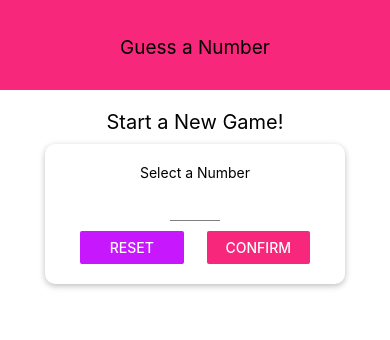
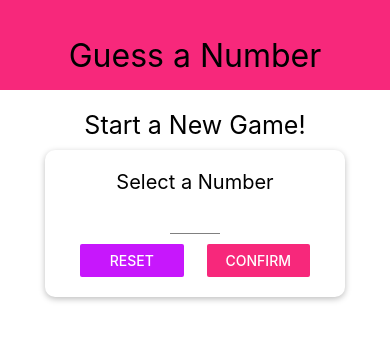
Before and after one commit to deegrams221/RN-Guess-Number, a React Native app: screen / in a window 390 px wide. Shown: the top 340 px of the page. Built offline with nearby package versions, Linux system fonts and the light colour scheme.

Commit message:
styled buttons and text

```diff
--- a/components/Header.js
+++ b/components/Header.js
@@ -21,7 +21,7 @@ const styles = StyleSheet.create({
   },
   headerTitle: {
     color: 'black',
-    fontSize: 19,
+    fontSize: 32,
   },
 });
 
--- a/constants/colors.js
+++ b/constants/colors.js
@@ -1,4 +1,5 @@
 export default {
   primary: '#f7287b',
   accent: '#c717fc',
+  secondary: '#fc17d2'
 };
--- /dev/null
+++ b/constants/fonts.js
@@ -0,0 +1,5 @@
+export default {
+  fontOne: 30,
+  fontTwo: 20,
+  fontThree: 10,
+};
--- a/screens/GameOverScreen.js
+++ b/screens/GameOverScreen.js
@@ -1,13 +1,19 @@
 import React from 'react';
 import { View, Text, StyleSheet, Button } from 'react-native';
+
+import Colors from '../constants/colors';
+import Fonts from '../constants/fonts';
+import Card from '../components/Card';
 
 const GameOverScreen = (props) => {
   return (
     <View style={styles.screen}>
-      <Text>The Game is Over!</Text>
-      <Text>Number of rounds: {props.roundsNumber}</Text>
-      <Text>Number was: {props.userNumber}</Text>
-      <Button title='NEW GAME' onPress={props.onRestart} />
+      <Card style={styles.infoCard}>
+        <Text style={styles.fontOne}>The Game is Over!</Text>
+        <Text style={styles.fontTwo}>Number of rounds: {props.roundsNumber}</Text>
+        <Text style={styles.fontTwo}>Number was: {props.userNumber}</Text>
+      </Card>
+      <View style={styles.button}><Button title='NEW GAME' onPress={props.onRestart} color={Colors.secondary} /></View>
     </View>
   );
 };
@@ -18,6 +24,20 @@ const styles = StyleSheet.create({
     justifyContent: 'center',
     alignItems: 'center',
   },
+  infoCard: {
+    width: '70%',
+    alignItems: 'center',
+  },
+  fontOne: {
+    fontSize: Fonts.fontOne,
+  },
+  fontTwo: {
+    fontSize: Fonts.fontTwo,
+  },
+  button: {
+    width: '45%',
+    marginTop: 10,
+  },
 });
 
 export default GameOverScreen;
--- a/screens/GameScreen.js
+++ b/screens/GameScreen.js
@@ -3,6 +3,8 @@ import { View, Text, StyleSheet, Button, Alert } from 'react-native';
 
 import NumberContainer from '../components/NumberContainer';
 import Card from '../components/Card';
+import Colors from '../constants/colors';
+import Fonts from '../constants/fonts';
 
 const generateRandomBetween = (min, max, exclude) => {
   min = Math.ceil(min);
@@ -55,11 +57,11 @@ const GameScreen = (props) => {
 
   return (
     <View style={styles.screen}>
-      <Text>Opponent's Guess</Text>
+      <Text style={styles.cardFont}>Opponent's Guess</Text>
       <NumberContainer>{currentGuess}</NumberContainer>
       <Card style={styles.buttonContainer}>
-        <Button title='LOWER' onPress={nextGuessHandler.bind(this, 'lower')} />
-        <Button title='GREATER' onPress={nextGuessHandler.bind(this, 'greater')} />
+        <Button title='LOWER' onPress={nextGuessHandler.bind(this, 'lower')} color={Colors.accent} />
+        <Button title='GREATER' onPress={nextGuessHandler.bind(this, 'greater')} color={Colors.primary} />
       </Card>
     </View>
   );
@@ -71,6 +73,9 @@ const styles = StyleSheet.create({
         padding: 10,
         alignItems: 'center',
     },
+    cardFont: {
+      fontSize: Fonts.fontTwo,
+    },
     buttonContainer: {
         flexDirection: 'row',
         justifyContent: 'space-around',
--- a/screens/StartGameScreen.js
+++ b/screens/StartGameScreen.js
@@ -13,6 +13,7 @@ import Card from '../components/Card';
 import Colors from '../constants/colors';
 import Input from '../components/Input';
 import NumberContainer from '../components/NumberContainer';
+import Fonts from '../constants/fonts';
 
 const StartGameScreen = (props) => {
   const [enteredValue, setEnteredValue] = useState('');
@@ -47,9 +48,9 @@ const StartGameScreen = (props) => {
   if (confirmed) {
     confirmedOutput = (
       <Card style={styles.summaryContainer}>
-        <Text>You selected</Text>
+        <Text style={styles.cardFont}>You selected</Text>
         <NumberContainer>{selectedNumber}</NumberContainer>
-        <Button title='START GAME' onPress={() => props.onStartGame(selectedNumber)} />
+        <Button title='START GAME' onPress={() => props.onStartGame(selectedNumber)} color={Colors.secondary} />
       </Card>
     );
   }
@@ -63,7 +64,7 @@ const StartGameScreen = (props) => {
       <View style={styles.screen}>
         <Text style={styles.title}>Start a New Game!</Text>
         <Card style={styles.inputContainer}>
-          <Text>Select a Number</Text>
+          <Text style={styles.cardFont}>Select a Number</Text>
           <Input
             style={styles.input}
             blurOnSubmit
@@ -104,8 +105,11 @@ const styles = StyleSheet.create({
     alignItems: 'center',
   },
   title: {
-    fontSize: 20,
+    fontSize: 25,
     marginVertical: 10,
+  },
+  cardFont: {
+    fontSize: Fonts.fontTwo,
   },
   input: {
     width: 50,
```
